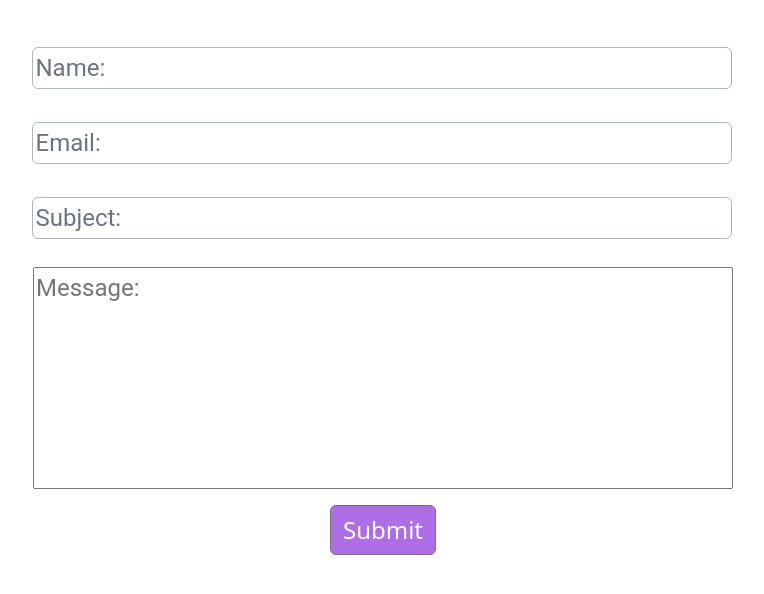
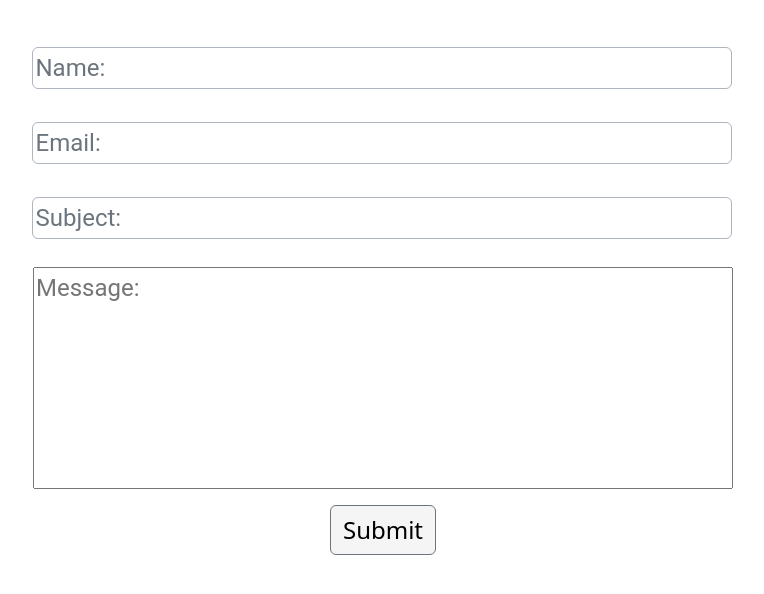
Before and after one commit to trevorerwin/svg-hunter, a React (Create React App) app in the folder client/svg-hunter-app/: page / in a window 1280 px wide. Shown: the top 594 px of the page, without its empty margins (257-1021 px from the left). Built offline with nearby package versions, Linux system fonts and the light colour scheme.

Commit message:
added hover

```diff
--- a/client/svg-hunter-app/src/Landing/Contact.jsx
+++ b/client/svg-hunter-app/src/Landing/Contact.jsx
@@ -1,4 +1,4 @@
-import { Form, FormGroup, Input, Label, Button } from "reactstrap";
+import { Form, FormGroup, Input, Button } from "reactstrap";
 
 const Contact = (props) => {
     function handleSubmit() {
--- a/client/svg-hunter-app/src/index.css
+++ b/client/svg-hunter-app/src/index.css
@@ -19,6 +19,7 @@ input[type="text"] {
     margin: 5px 1px 3px 0px;
     border: 1px solid #aeb5bf;
 }
+
 input[type="text"]:focus,
 textarea:focus {
     box-shadow: 0 0 20px #ad6ee7;
@@ -28,6 +29,11 @@ textarea:focus {
 }
 
 #change-button-color {
+    background-color: whitesmoke;
+    color: black;
+}
+
+#change-button-color:hover {
     background-color: #ad6ee7;
 }
 
```
